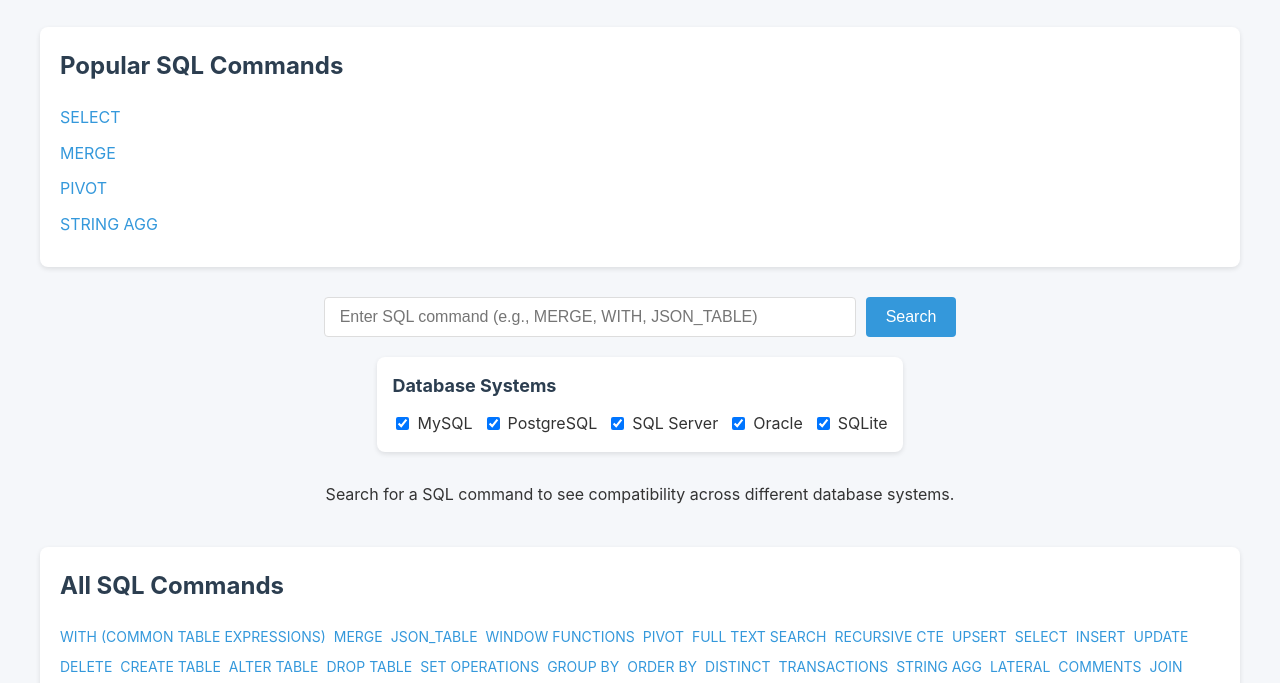
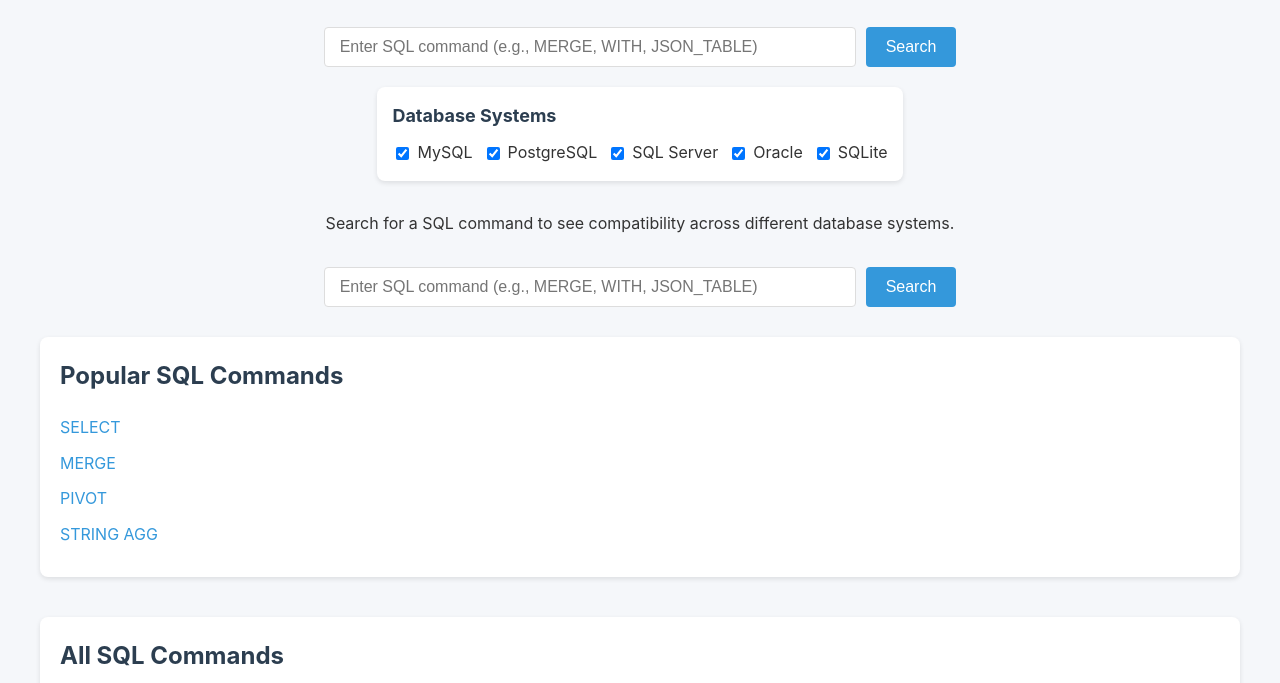
Before and after one commit to computerguycj/caniusesql, a website: page index.html in a window 1280 px wide. Shown: the part 96-779 px from the top of the page. Drawn offline with Linux system fonts and the light colour scheme.

Commit message:
Reorder contents: 1. <h1> 2. Search bar + filters 3. Results 4. Detail view 5. Second search bar (so the user can search again without scrolling up) 6. Popular SQL Commands 7. All SQL Commands index

```diff
--- a/index.html
+++ b/index.html
@@ -122,7 +122,7 @@
             padding: 20px;
             border-radius: 8px;
             box-shadow: 0 2px 5px rgba(0,0,0,0.1);
-            margin-bottom: 30px;
+            margin-top: 30px;
         }
         .examples h2 {
             margin-top: 0;
@@ -205,14 +205,6 @@
 <body>
     <h1>SQL Command Compatibility Checker</h1>
 
-    <div class="examples">
-        <h2>Popular SQL Commands</h2>
-        <a class="example" href="?q=SELECT" onclick="searchCommand('SELECT'); return false;">SELECT</a>
-        <a class="example" href="?q=MERGE" onclick="searchCommand('MERGE'); return false;">MERGE</a>
-        <a class="example" href="?q=PIVOT" onclick="searchCommand('PIVOT'); return false;">PIVOT</a>
-        <a class="example" href="?q=STRING+AGG" onclick="searchCommand('STRING AGG'); return false;">STRING AGG</a>
-    </div>
-
     <div class="search-container">
         <input type="text" id="commandSearch" placeholder="Enter SQL command (e.g., MERGE, WITH, JSON_TABLE)">
         <button onclick="searchCommand()">Search</button>
@@ -253,6 +245,19 @@
     </div>
 
     <div id="detailView" style="display: none;" class="detail-view">
+    </div>
+
+    <div class="search-container" style="margin-top: 30px;">
+        <input type="text" id="commandSearchBottom" placeholder="Enter SQL command (e.g., MERGE, WITH, JSON_TABLE)" onkeypress="if(event.key==='Enter') searchFromBottom()">
+        <button onclick="searchFromBottom()">Search</button>
+    </div>
+
+    <div class="examples">
+        <h2>Popular SQL Commands</h2>
+        <a class="example" href="?q=SELECT" onclick="searchCommand('SELECT'); return false;">SELECT</a>
+        <a class="example" href="?q=MERGE" onclick="searchCommand('MERGE'); return false;">MERGE</a>
+        <a class="example" href="?q=PIVOT" onclick="searchCommand('PIVOT'); return false;">PIVOT</a>
+        <a class="example" href="?q=STRING+AGG" onclick="searchCommand('STRING AGG'); return false;">STRING AGG</a>
     </div>
 
     <div class="all-commands" id="allCommands" style="display: none;">
@@ -457,6 +462,14 @@
             }
         });
 
+        // Search from bottom bar — syncs value up to primary input then searches
+        function searchFromBottom() {
+            const val = document.getElementById('commandSearchBottom').value.trim();
+            if (!val) return;
+            document.getElementById('commandSearch').value = val;
+            searchCommand(val);
+        }
+
         // Render all commands as crawlable links
         function renderCommandIndex(data) {
             const list = document.getElementById('commandList');
```
